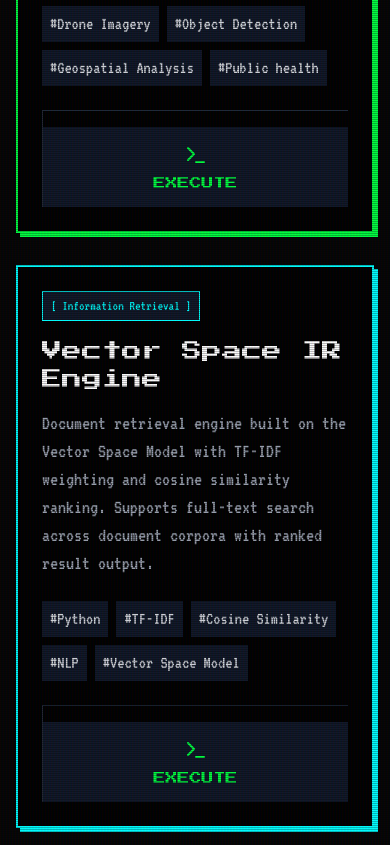
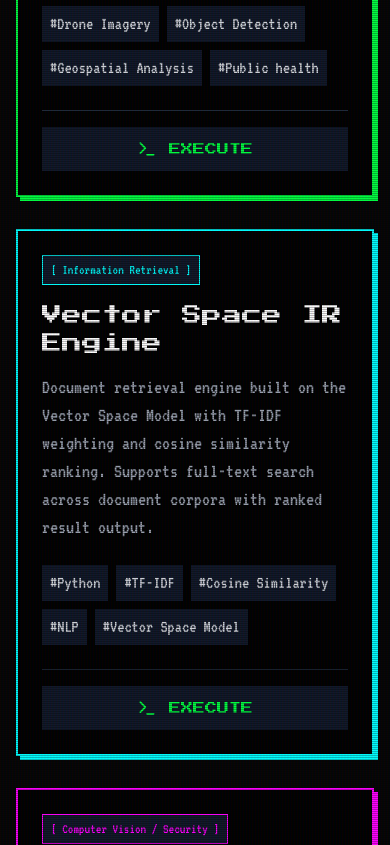
Before and after one commit to HabilKhanSuratee/portfolio-website, a React (Vite) app: page / in a window 390 px wide. Shown: the part 4532-5377 px from the top of the page. Built offline with nearby package versions, Linux system fonts and the light colour scheme.

Commit message:
Fixed execute button on projects section for mobile and desktop

```diff
--- a/src/app/components/ProjectsSection.tsx
+++ b/src/app/components/ProjectsSection.tsx
@@ -25,15 +25,15 @@ export const ProjectsSection: React.FC = () => (
               ))}
             </div>
           </div>
-          <div className="md:w-48 flex items-center justify-center border-l border-gray-800 md:pl-6 pt-4 md:pt-0 border-t md:border-t-0">
+          <div className="md:w-48 flex items-center justify-center md:border-l border-gray-800 md:pl-6 pt-4 md:pt-0 border-t md:border-t-0">
             <a
               href={proj.url}
               target="_blank"
               rel="noopener noreferrer"
-              className="w-full py-4 bg-gray-900 hover:bg-white hover:text-black transition-colors flex flex-col items-center justify-center gap-2"
+              className="w-full py-3 md:py-4 bg-gray-900 hover:bg-white hover:text-black transition-colors flex flex-row md:flex-col items-center justify-center gap-3 md:gap-2"
               style={FONTS.title}
             >
-              <Terminal className="w-6 h-6" />
+              <Terminal className="w-5 h-5 md:w-6 md:h-6" />
               <span className="text-xs">EXECUTE</span>
             </a>
           </div>
```
